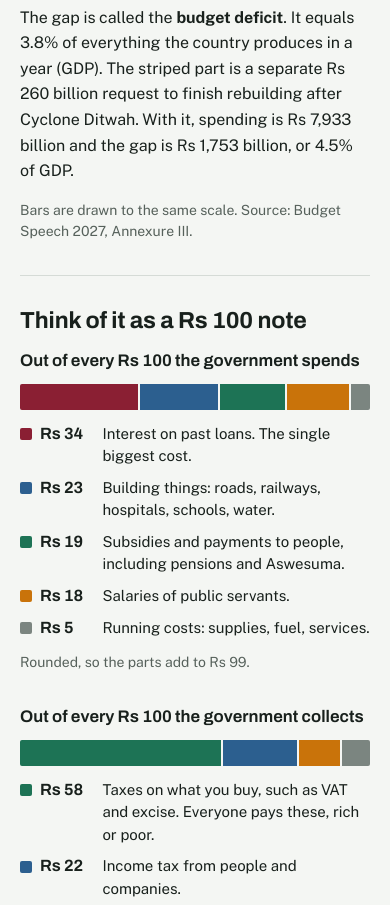
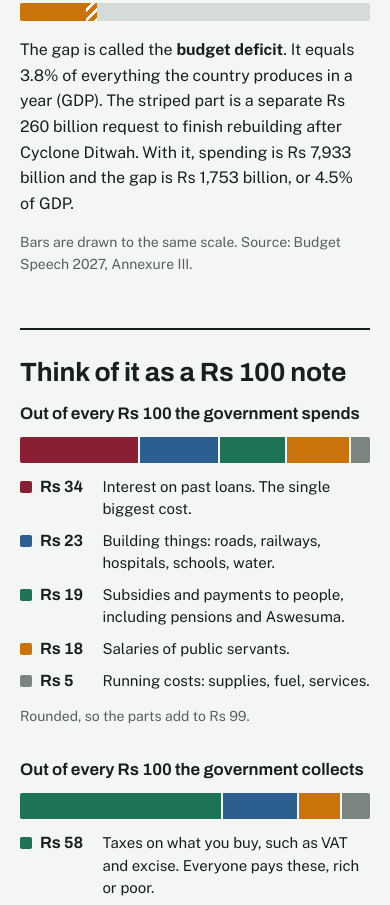
Before and after one commit to AgainstApes/sl-budget-2027, a plain HTML site: page index.html in a window 390 px wide. Shown: the part 1074-1979 px from the top of the page. Drawn offline with nearby package versions, Linux system fonts and the light colour scheme.

Commit message:
Phones: make section breaks stand apart from item rules
Section breaks get a 2px dark rule and more space above, so they no longer
look the same as the hairlines between items in a one-column layout.

Co-Authored-By: Claude Opus 5.5 <noreply@anthropic.com>

```diff
--- a/index.html
+++ b/index.html
@@ -118,7 +118,9 @@ footer ul{margin:0;padding-left:1.1rem;display:flex;flex-direction:column;gap:4p
 @media (max-width:560px){
   body{font-size:1rem}
   .wrap{gap:32px;padding-block:28px 56px;padding-left:max(20px,env(safe-area-inset-left,0px));padding-right:max(20px,env(safe-area-inset-right,0px))}
-  section+section,footer{padding-top:32px}
+  /* section breaks must outrank the 1px rules between items, which look the same in one column */
+  section+section,footer{border-top:2px solid var(--ink);padding-top:28px;margin-top:20px}
+  h2{font-size:1.65rem}
   .lede{font-size:1.1rem}
   .changes>div{gap:4px;padding-block:18px}
   .changes h3+span{font-size:.95rem;line-height:1.55}
```
